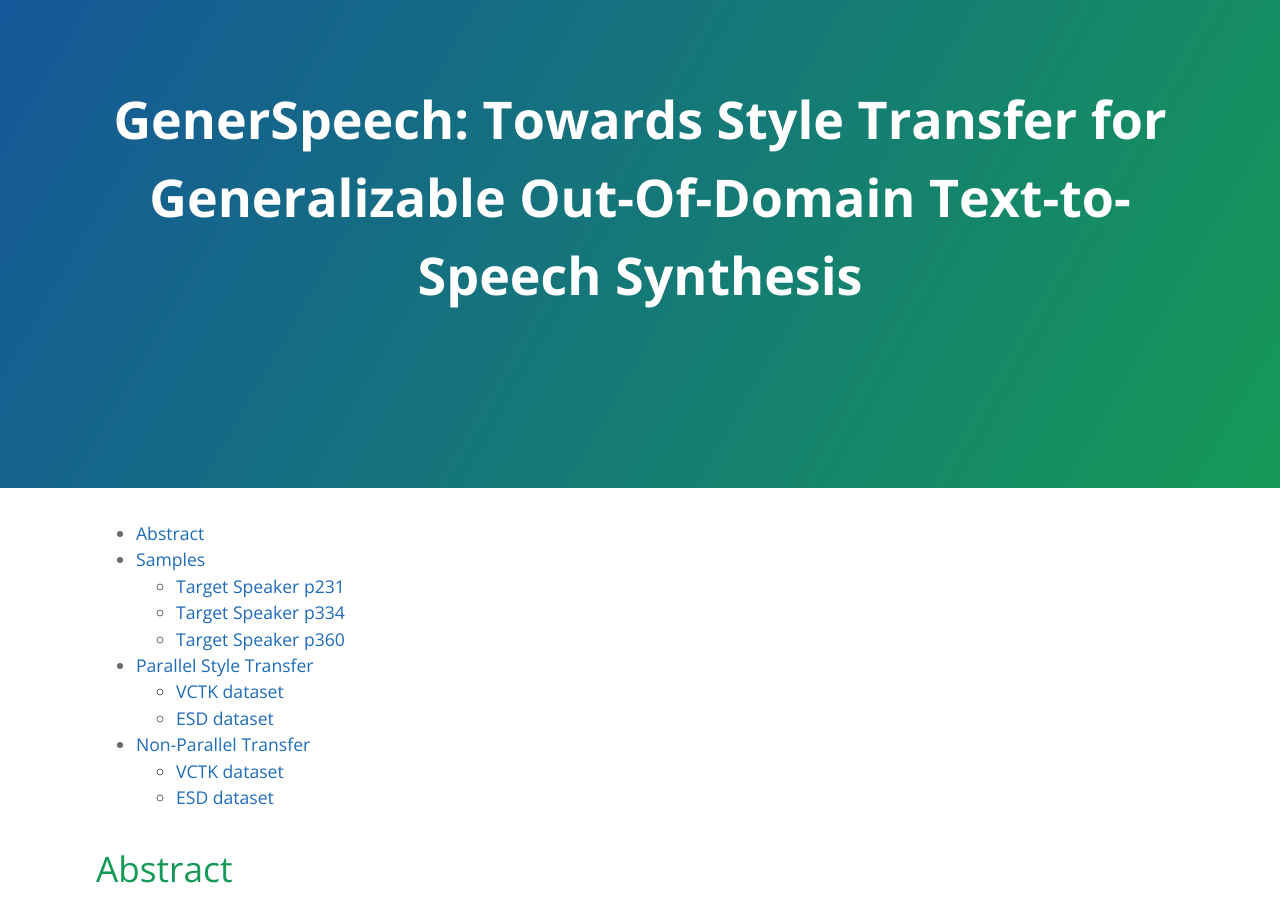
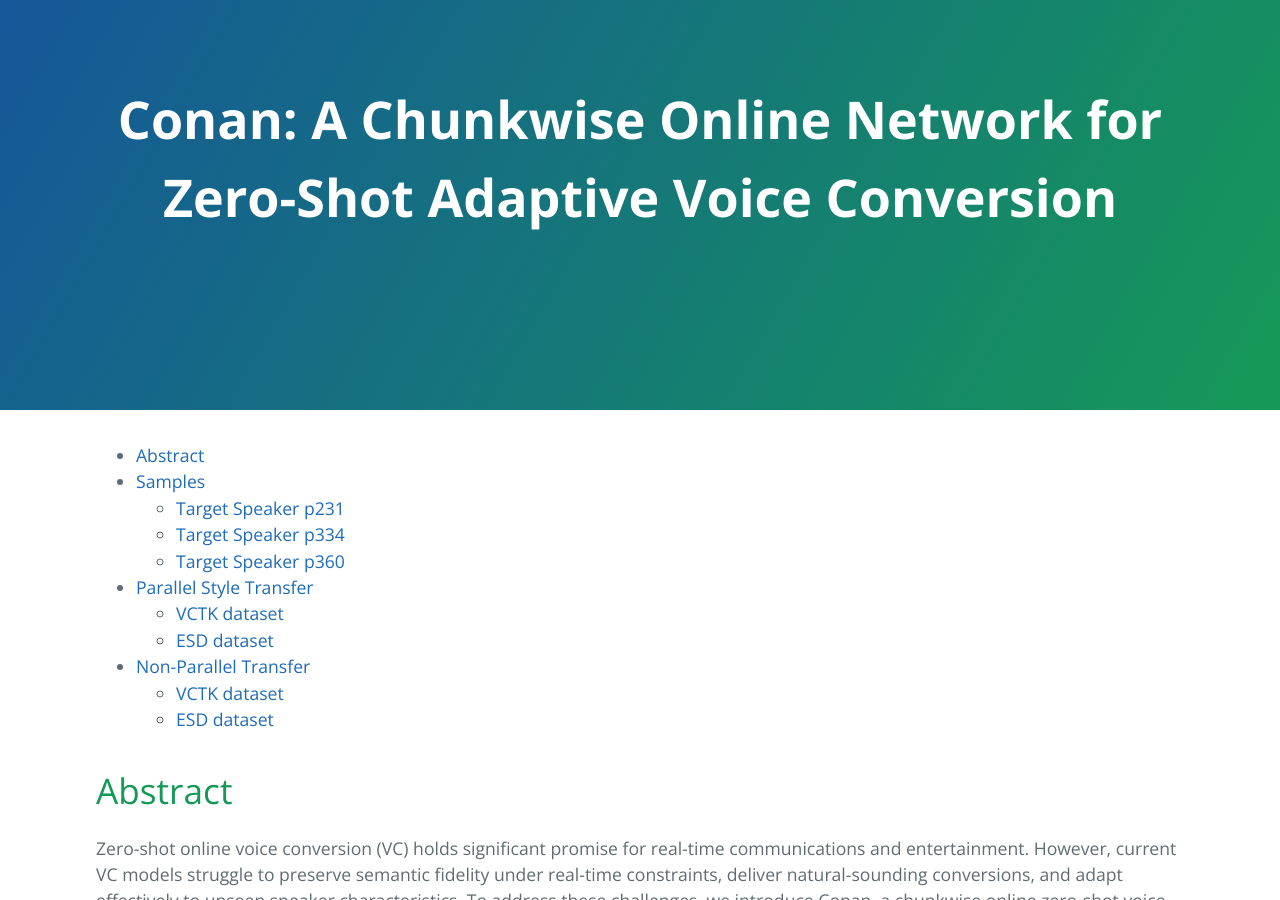
Before and after one commit to User-tian/Conan.github.io, a Jekyll site: the page built from index.md, in a window 1280 px wide and 900 px high. Built offline with Jekyll 4.4.1, drawn with Linux system fonts in a browser that asks for light colours; our own code applies the rules of GitHub Pages for plain Markdown files; the repository's description, which GitHub fills in, is left out.

Commit message:
Update _config.yml

```diff
--- a/_config.yml
+++ b/_config.yml
@@ -3,4 +3,4 @@ layout: default
 markdown: kramdown
 kramdown:
   toc_levels: 1..2
-title: "GenerSpeech: Towards Style Transfer for Generalizable Out-Of-Domain Text-to-Speech Synthesis"
+title: "Conan: A Chunkwise Online Network for Zero-Shot Adaptive Voice Conversion"
```
